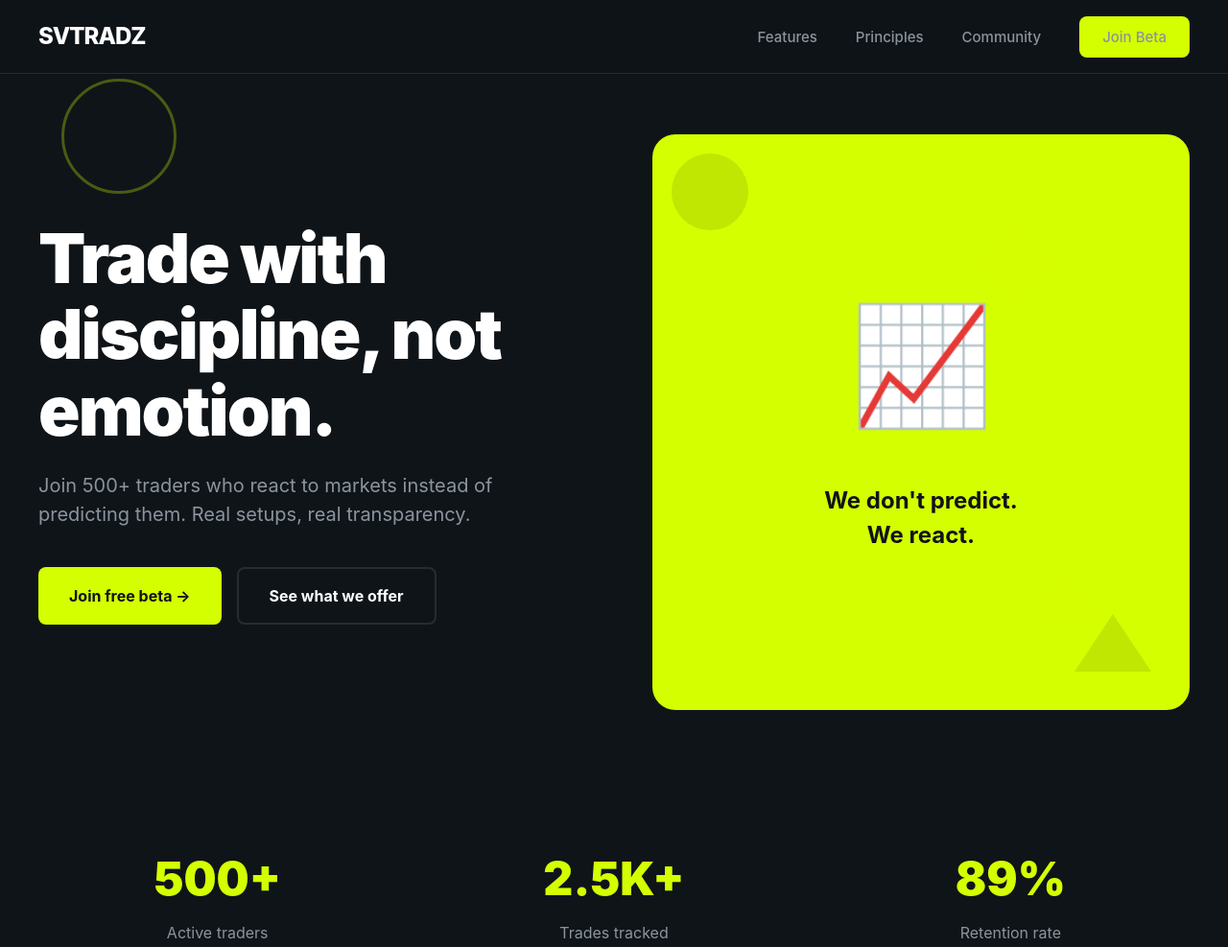
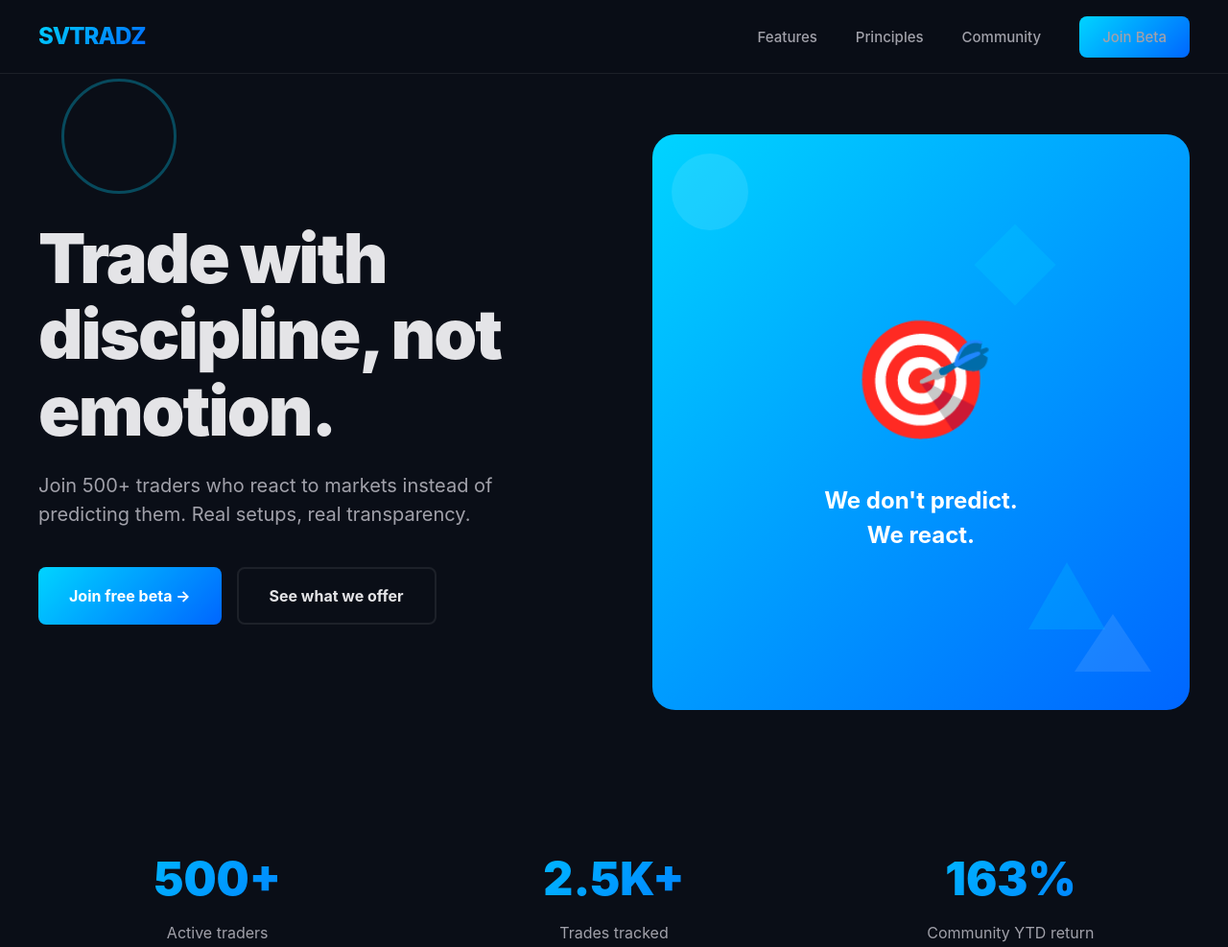
Before and after one commit to Sansar-Karki/sv, a plain HTML site: page index.html in a window 1280 px wide. Shown: the top 987 px of the page at 96% size. Drawn offline with Linux system fonts and the light colour scheme.

Commit message:
Update index.html

```diff
--- a/index.html
+++ b/index.html
@@ -12,12 +12,13 @@
         }
 
         :root {
-            --lime: #d4ff00;
-            --dark: #0f1419;
-            --card-bg: #1a1f26;
-            --text: #ffffff;
-            --text-dim: #8b949e;
-            --border: rgba(255, 255, 255, 0.1);
+            --accent: #00d4ff;
+            --accent-2: #0066ff;
+            --dark: #0a0e17;
+            --card-bg: #12161f;
+            --text: #e4e4e7;
+            --text-dim: #a1a1aa;
+            --border: rgba(255, 255, 255, 0.08);
         }
 
         @media (prefers-reduced-motion: reduce) {
@@ -50,7 +51,7 @@
             left: 0;
             right: 0;
             z-index: 100;
-            background: rgba(15, 20, 25, 0.95);
+            background: rgba(10, 14, 23, 0.95);
             backdrop-filter: blur(10px);
             border-bottom: 1px solid var(--border);
         }
@@ -66,7 +67,10 @@
             font-size: 24px;
             font-weight: 800;
             letter-spacing: -1px;
-            color: var(--text);
+            background: linear-gradient(135deg, var(--accent), var(--accent-2));
+            -webkit-background-clip: text;
+            -webkit-text-fill-color: transparent;
+            background-clip: text;
         }
 
         .nav-links {
@@ -85,12 +89,12 @@
         }
 
         .nav-links a:hover {
-            color: var(--lime);
+            color: var(--accent);
         }
 
         .nav-cta {
-            background: var(--lime);
-            color: var(--dark);
+            background: linear-gradient(135deg, var(--accent), var(--accent-2));
+            color: #fff;
             padding: 12px 24px;
             border-radius: 8px;
             font-weight: 700;
@@ -99,7 +103,7 @@
 
         .nav-cta:hover {
             transform: translateY(-2px);
-            box-shadow: 0 4px 12px rgba(212, 255, 0, 0.3);
+            box-shadow: 0 4px 12px rgba(0, 212, 255, 0.3);
         }
 
         /* Hamburger */
@@ -227,13 +231,13 @@
         }
 
         .btn-primary {
-            background: var(--lime);
-            color: var(--dark);
+            background: linear-gradient(135deg, var(--accent), var(--accent-2));
+            color: #fff;
         }
 
         .btn-primary:hover {
             transform: translateY(-2px);
-            box-shadow: 0 8px 20px rgba(212, 255, 0, 0.3);
+            box-shadow: 0 8px 20px rgba(0, 212, 255, 0.3);
         }
 
         .btn-secondary {
@@ -243,14 +247,14 @@
         }
 
         .btn-secondary:hover {
-            border-color: var(--lime);
-            color: var(--lime);
+            border-color: var(--accent);
+            color: var(--accent);
         }
 
         .hero-visual {
             position: relative;
             height: 600px;
-            background: var(--lime);
+            background: linear-gradient(135deg, var(--accent), var(--accent-2));
             border-radius: 24px;
             overflow: hidden;
             display: flex;
@@ -265,9 +269,8 @@
             left: 20px;
             width: 80px;
             height: 80px;
-            background: var(--dark);
+            background: rgba(255, 255, 255, 0.1);
             border-radius: 50%;
-            opacity: 0.1;
         }
 
         .hero-visual::after {
@@ -279,8 +282,7 @@
             height: 0;
             border-left: 40px solid transparent;
             border-right: 40px solid transparent;
-            border-bottom: 60px solid var(--dark);
-            opacity: 0.1;
+            border-bottom: 60px solid rgba(255, 255, 255, 0.1);
         }
 
         .visual-content {
@@ -291,18 +293,27 @@
         .visual-emoji {
             font-size: 120px;
             margin-bottom: 20px;
-            animation: float 3s ease-in-out infinite;
+            animation: switchEmoji 4s ease-in-out infinite;
         }
 
-        @keyframes float {
-            0%, 100% { transform: translateY(0); }
-            50% { transform: translateY(-20px); }
+        @keyframes switchEmoji {
+            0%, 45% {
+                content: '📈';
+                opacity: 1;
+            }
+            50% {
+                opacity: 0;
+            }
+            55%, 100% {
+                content: '🎯';
+                opacity: 1;
+            }
         }
 
         .visual-text {
             font-size: 24px;
             font-weight: 700;
-            color: var(--dark);
+            color: #fff;
         }
 
         /* Decorative shapes */
@@ -314,7 +325,7 @@
         .shape-circle {
             width: 120px;
             height: 120px;
-            border: 3px solid var(--lime);
+            border: 3px solid var(--accent);
             border-radius: 50%;
             opacity: 0.3;
         }
@@ -322,7 +333,7 @@
         .shape-square {
             width: 60px;
             height: 60px;
-            background: var(--lime);
+            background: var(--accent);
             opacity: 0.2;
             transform: rotate(45deg);
         }
@@ -332,7 +343,7 @@
             height: 0;
             border-left: 40px solid transparent;
             border-right: 40px solid transparent;
-            border-bottom: 70px solid var(--lime);
+            border-bottom: 70px solid var(--accent);
             opacity: 0.2;
         }
 
@@ -352,7 +363,10 @@
         .stat-number {
             font-size: 48px;
             font-weight: 900;
-            color: var(--lime);
+            background: linear-gradient(135deg, var(--accent), var(--accent-2));
+            -webkit-background-clip: text;
+            -webkit-text-fill-color: transparent;
+            background-clip: text;
             display: block;
             margin-bottom: 8px;
         }
@@ -408,7 +422,7 @@
             left: 0;
             width: 100%;
             height: 4px;
-            background: var(--lime);
+            background: linear-gradient(90deg, var(--accent), var(--accent-2));
             transform: scaleX(0);
             transform-origin: left;
             transition: transform 0.3s;
@@ -420,7 +434,7 @@
 
         .card:hover {
             transform: translateY(-8px);
-            border-color: var(--lime);
+            border-color: rgba(0, 212, 255, 0.3);
         }
 
         .card-icon {
@@ -466,8 +480,8 @@
             width: 56px;
             height: 56px;
             border-radius: 50%;
-            background: var(--lime);
-            color: var(--dark);
+            background: linear-gradient(135deg, var(--accent), var(--accent-2));
+            color: #fff;
             display: flex;
             align-items: center;
             justify-content: center;
@@ -494,14 +508,14 @@
         }
 
         .testimonial-rating {
-            color: var(--lime);
+            color: var(--accent);
             font-size: 18px;
         }
 
         /* CTA Section */
         .cta-section {
-            background: var(--lime);
-            color: var(--dark);
+            background: linear-gradient(135deg, var(--accent), var(--accent-2));
+            color: #fff;
             border-radius: 24px;
             padding: 80px 60px;
             text-align: center;
@@ -511,12 +525,18 @@
         }
 
         .cta-section::before {
-            content: '😎';
+            content: '🚀';
             position: absolute;
             top: 20px;
             right: 60px;
             font-size: 80px;
-            opacity: 0.3;
+            opacity: 0.2;
+            animation: rotate 10s linear infinite;
+        }
+
+        @keyframes rotate {
+            from { transform: rotate(0deg); }
+            to { transform: rotate(360deg); }
         }
 
         .cta-section h2 {
@@ -532,16 +552,17 @@
             max-width: 600px;
             margin-left: auto;
             margin-right: auto;
+            opacity: 0.95;
         }
 
         .cta-section .btn-primary {
-            background: var(--dark);
-            color: var(--lime);
+            background: #fff;
+            color: var(--accent-2);
         }
 
         .cta-section .btn-primary:hover {
             transform: translateY(-4px);
-            box-shadow: 0 12px 30px rgba(0, 0, 0, 0.4);
+            box-shadow: 0 12px 30px rgba(0, 0, 0, 0.3);
         }
 
         /* Contact Form */
@@ -585,7 +606,7 @@
         .form-group input:focus,
         .form-group textarea:focus {
             outline: none;
-            border-color: var(--lime);
+            border-color: var(--accent);
         }
 
         .form-group textarea {
@@ -621,7 +642,7 @@
         }
 
         footer a {
-            color: var(--lime);
+            color: var(--accent);
             text-decoration: none;
             font-weight: 600;
         }
@@ -740,7 +761,7 @@
 
         <div class="hero-visual">
             <div class="visual-content">
-                <div class="visual-emoji">📈</div>
+                <div class="visual-emoji" id="switchingEmoji">📈</div>
                 <div class="visual-text">We don't predict.<br>We react.</div>
             </div>
         </div>
@@ -758,8 +779,8 @@
                 <span class="stat-label">Trades tracked</span>
             </div>
             <div class="stat">
-                <span class="stat-number">89%</span>
-                <span class="stat-label">Retention rate</span>
+                <span class="stat-number">163%</span>
+                <span class="stat-label">Community YTD return</span>
             </div>
         </div>
     </div>
@@ -969,6 +990,20 @@
     </footer>
 
     <script>
+        // Emoji switcher
+        const emojis = ['📈', '🎯', '💡', '⚡', '🚀'];
+        let currentEmojiIndex = 0;
+        const emojiElement = document.getElementById('switchingEmoji');
+
+        setInterval(() => {
+            emojiElement.style.opacity = '0';
+            setTimeout(() => {
+                currentEmojiIndex = (currentEmojiIndex + 1) % emojis.length;
+                emojiElement.textContent = emojis[currentEmojiIndex];
+                emojiElement.style.opacity = '1';
+            }, 300);
+        }, 3000);
+
         // Hamburger menu
         const hamburger = document.getElementById('hamburger');
         const mobileMenu = document.getElementById('mobileMenu');
```
